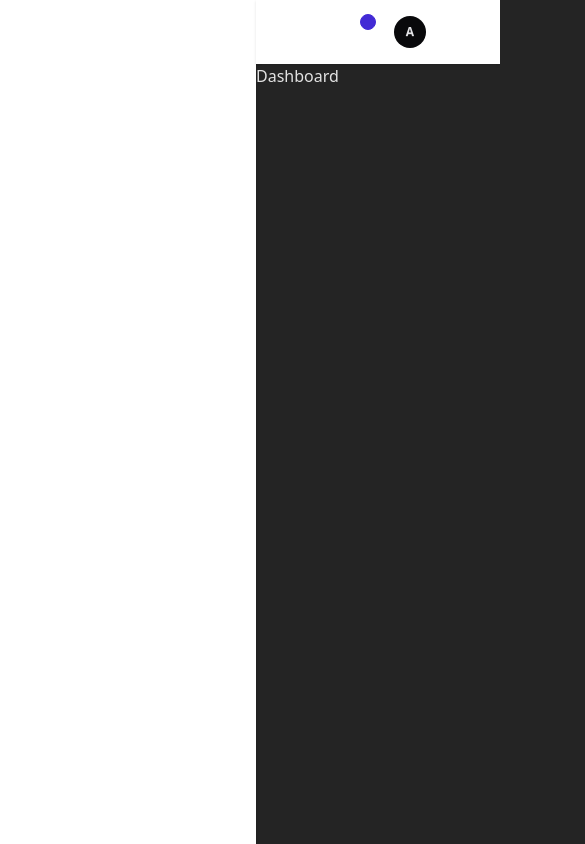
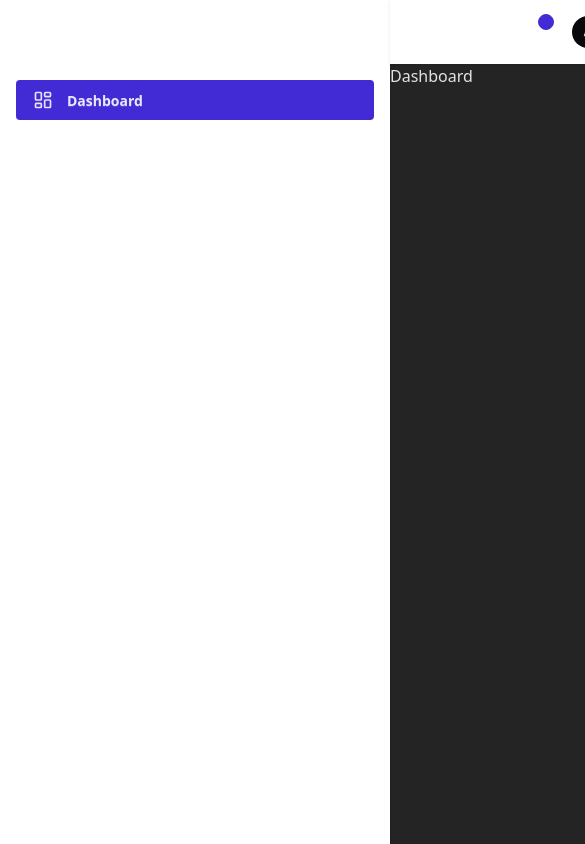
Before and after one commit to HaJoy/itnetgroup-frontend, a React (Vite) app: page / in a window 390 px wide. Shown: the top 844 px of the page, 585 px wide, since content can reach past the window. Built offline with nearby package versions, Linux system fonts and the light colour scheme.

Commit message:
Sidebar terminado visualmente y responsivo, falta redireccionamientos

```diff
--- a/src/components/layout/Navbar.jsx
+++ b/src/components/layout/Navbar.jsx
@@ -1,13 +1,16 @@
 import React from "react";
-import { Bell, Settings, LogOutIcon} from "lucide-react";
+import { Bell, Settings, LogOutIcon, BoxIcon} from "lucide-react";
 import { Searchbar } from "../ui/Searchbar";
 
-export const Navbar = ({ username }) => {
+export const Navbar = ({ username, toggleSidebar }) => {
 
 
   return (
     <header className="navbar bg-base-100 shadow-sm flex justify-between">
-
+      {/* Boton para abrir el sidebar en celulares */}
+      <button className="btn btn-ghost md:hidden" onClick={toggleSidebar}>
+        <BoxIcon size={20} />
+      </button>
       <Searchbar placeholder={"Buscar activos..."} />
 
       <div className="flex flex-1 gap-2 justify-end">
--- a/src/components/layout/Sidebar.jsx
+++ b/src/components/layout/Sidebar.jsx
@@ -1,39 +1,129 @@
 import React from "react";
 import { Navbar } from "./Navbar";
 import { useState } from "react";
-import { BoxIcon } from "lucide-react";
+import {
+  BoxIcon,
+  Computer,
+  LayoutDashboardIcon,
+  Monitor,
+  Network,
+  Package,
+  Usb,
+  Users,
+} from "lucide-react";
+import { Link, useLocation } from "react-router-dom";
 
-export const Sidebar = () => {
-
-  const [isOpen, setIsOpen] = useState(true);
-  const toggleSidebar = () => {
-    setIsOpen(!isOpen);
-
+const SidebarItem = ({ icon: Icon, iconSize = 20, text, isOpen, to }) => {
+  const location = useLocation();
+  const isActive = location.pathname === to;
+  return (
+    <Link
+      to={to}
+      className={
+        "btn btn-ghost" +
+        (isActive ? " bg-primary " : " ") +
+        "justify-start w-full min-w-min"
+      }
+    >
+      <Icon size={iconSize} />
+      <span className={isOpen ? "ml-2 block" : "hidden"}>{text}</span>
+    </Link>
+  );
 };
 
+export const Sidebar = ({ isOpen, toggleSidebar }) => {
+  // const [isOpen, setIsOpen] = useState(true);
+
+  // const toggleSidebar = () => {
+  //   setIsOpen(!isOpen);
+  // };
+
   return (
+    <>
       <aside>
-      <div className={"flex flex-col h-screen bg-base-100 shadow-sm transition-width " + (isOpen ? "w-64" : "w-16")}>
-        <div className="flex items-center justify-center h-16 border-b">
+        <div
+          className={
+            "md:flex md:flex-col h-screen bg-base-100 shadow-sm transition-width " +
+            (isOpen ? "flex flex-col w-screen md:w-64" : "hidden w-16")
+          }
+        >
+          <div
+            className={
+              "flex items-center h-16 " +
+              (isOpen ? "justify-start ml-4.5" : "justify-center")
+            }
+          >
             <button className="btn btn-ghost" onClick={toggleSidebar}>
               <BoxIcon size={20} />
+              <span
+                className={
+                  "ml-2 text-lg font-bold " + (isOpen ? "block" : "hidden")
+                }
+              >
+                ITNetGROUP
+              </span>
             </button>
           </div>
-        <nav className="flex flex-col p-4 space-y-2">
-          <a href="#" className="btn btn-ghost">
-            Dashboard
-          </a>
-          <a href="#" className="btn btn-ghost">
-            Activos
-          </a>
-          <a href="#" className="btn btn-ghost">
-            Reportes
-          </a>
-          <a href="#" className="btn btn-ghost">
-            Configuración
-          </a>
+          <nav className={"flex flex-col items-center p-4 space-y-2" + (isOpen ? "p-4" : "")}>
+            <SidebarItem
+              icon={LayoutDashboardIcon}
+              text="Dashboard"
+              isOpen={isOpen}
+              to="/"
+            />
+            <SidebarItem
+              icon={BoxIcon}
+              text="Activos"
+              isOpen={isOpen}
+              to={"#"}
+            />
+            <SidebarItem
+              icon={Users}
+              text="Usuarios"
+              isOpen={isOpen}
+              to={"#"}
+            />
+            <span
+              className={
+                "self-start ml-3.5 my-3.5 dark:text-gray-400 " +
+                (isOpen ? "visible" : "hidden")
+              }
+            >
+              ACTIVOS
+            </span>
+            <SidebarItem
+              icon={Computer}
+              text="Computadores"
+              isOpen={isOpen}
+              to={"#"}
+            />
+            <SidebarItem
+              icon={Monitor}
+              text="Monitores"
+              isOpen={isOpen}
+              to={"#"}
+            />
+            <SidebarItem
+              icon={Package}
+              text="Software"
+              isOpen={isOpen}
+              to={"#"}
+            />
+            <SidebarItem
+              icon={Network}
+              text="Dispositivos de red"
+              isOpen={isOpen}
+              to={"#"}
+            />
+            <SidebarItem
+              icon={Usb}
+              text="Perifericos"
+              isOpen={isOpen}
+              to={"#"}
+            />
           </nav>
         </div>
       </aside>
+    </>
   );
 };
--- a/src/components/ui/Searchbar.jsx
+++ b/src/components/ui/Searchbar.jsx
@@ -11,7 +11,7 @@ export const Searchbar = ({ placeholder }) => {
     <>
       <button
         className={
-          "btn btn-ghost md:hidden mx-2.5 " + (searchOpen ? "hidden" : "")
+          "btn btn-ghost md:hidden mr-2.5 " + (searchOpen ? "hidden" : "")
         }
         onClick={toggleSearch}
       >
--- a/src/pages/Dashboard.jsx
+++ b/src/pages/Dashboard.jsx
@@ -8,12 +8,16 @@ export const Dashboard = () => {
   }, []);
 
   const [currentView, setCurrentView] = useState("dashboard");
+  const [isOpen, setIsOpen] = useState(true);
+  const toggleSidebar = () => {
+    setIsOpen(!isOpen);
+  };
 
   return (
     <div className="flex h-screen">
-      <Sidebar />
+      <Sidebar isOpen={isOpen} toggleSidebar={toggleSidebar} />
       <div className="flex-1 w-full">
-        <Navbar username="Admin" />
+        <Navbar username="Admin" toggleSidebar={toggleSidebar} />
         Dashboard
       </div>
     </div>
```
Lines whose indentation alone changed are shown as unchanged.
